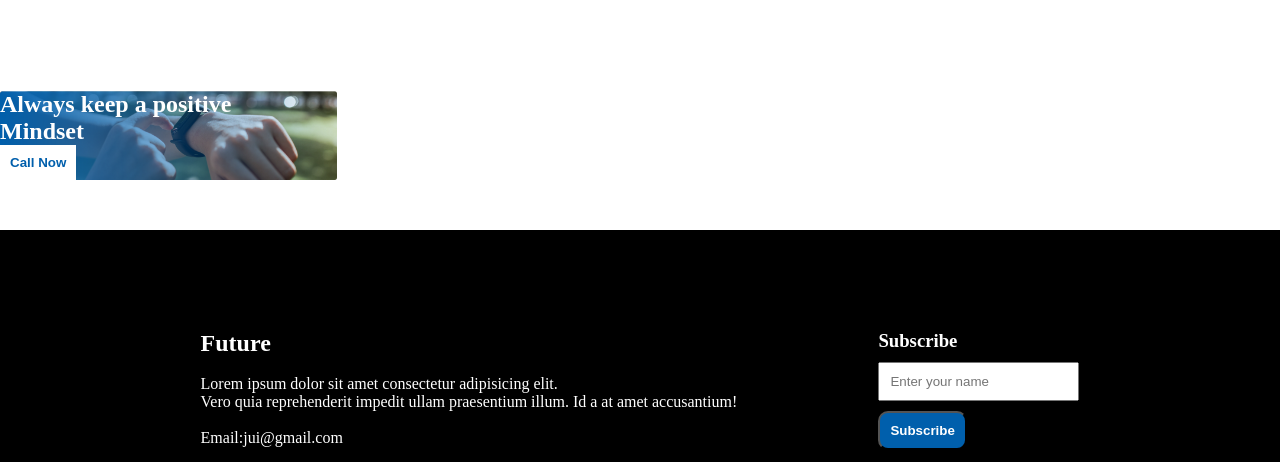
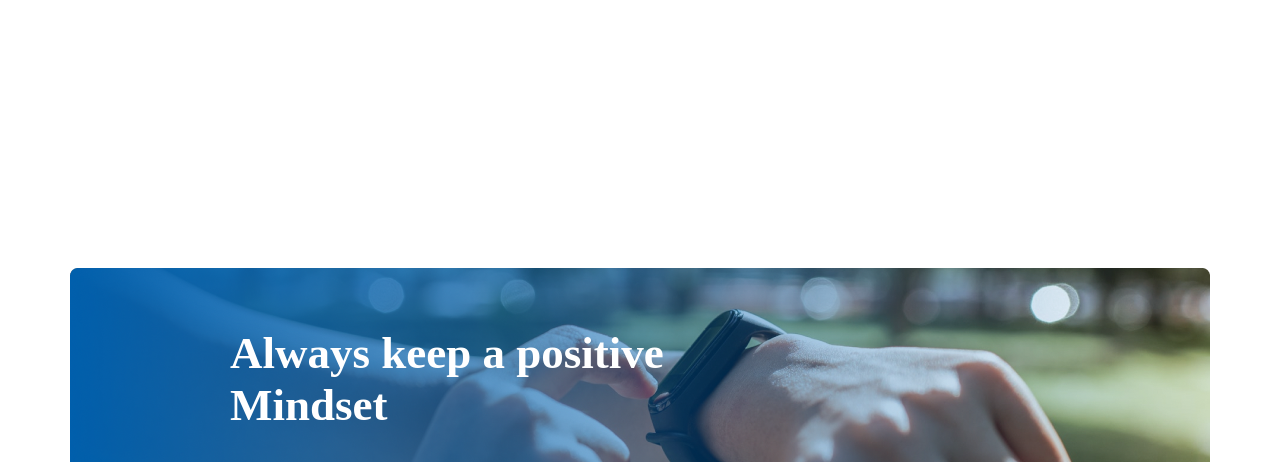
Before and after one commit to Jui17301/New-year, a plain HTML site: page index.html in a window 1280 px wide. Shown: the part 1572-2034 px from the top of the page. Drawn offline with Linux system fonts and the light colour scheme.

Commit message:
all section is added

```diff
--- a/styles/index.css
+++ b/styles/index.css
@@ -25,6 +25,8 @@ header{
   padding: 10px;
   border: none;
   font-weight: 700;
+  border-radius: 10px;
+  font-size: 18px;
 }
 .failure-section{
   display: flex;
@@ -62,17 +64,13 @@ header{
 
 }
 .watch{
-  /* display: flex; */
-  /* justify-content: center; */
-  /* margin-top: 100px; */
-  /* margin: 0 auto; */
   background-image: url('../images/gradient1.png'),url('../images/watch.png');
-  margin: 50px auto;
-  width: 100%;
-  background-size: contain ;
-  /* width: 75%; */
-  /* margin-bottom: 100px; */
   background-repeat: no-repeat;
+  background-position: center;
+  background-size: cover cover;
+  /* margin: 10px 0 10px 0 ; */
+  padding: 200px;
+
 }
 .watch>h2, .watch>button{
 
@@ -80,6 +78,8 @@ header{
 .watch-text{
   color:white;
   text-align: left;
+  font-size: 30px;
+  padding: 30px;
 }
 footer{
   background: black;
```
Also changed, not shown: index.html (+1 -0 lines).
